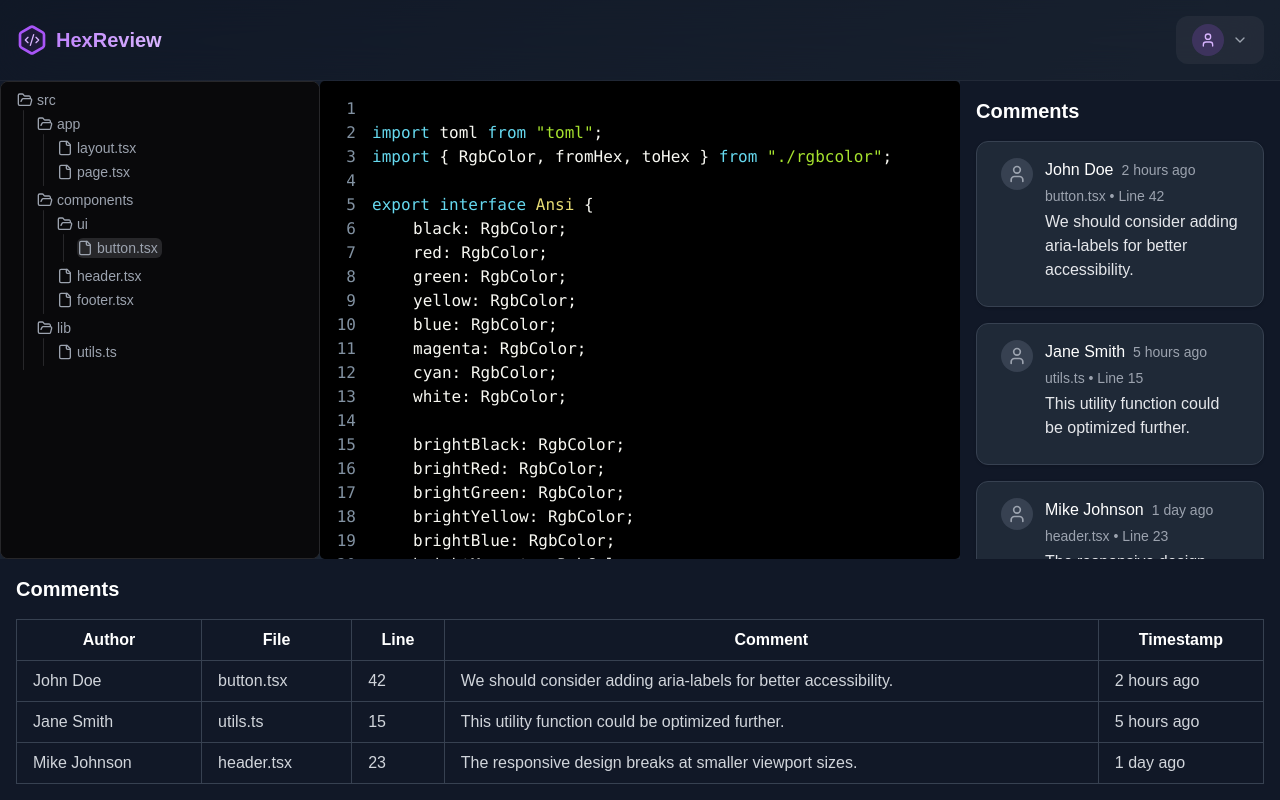
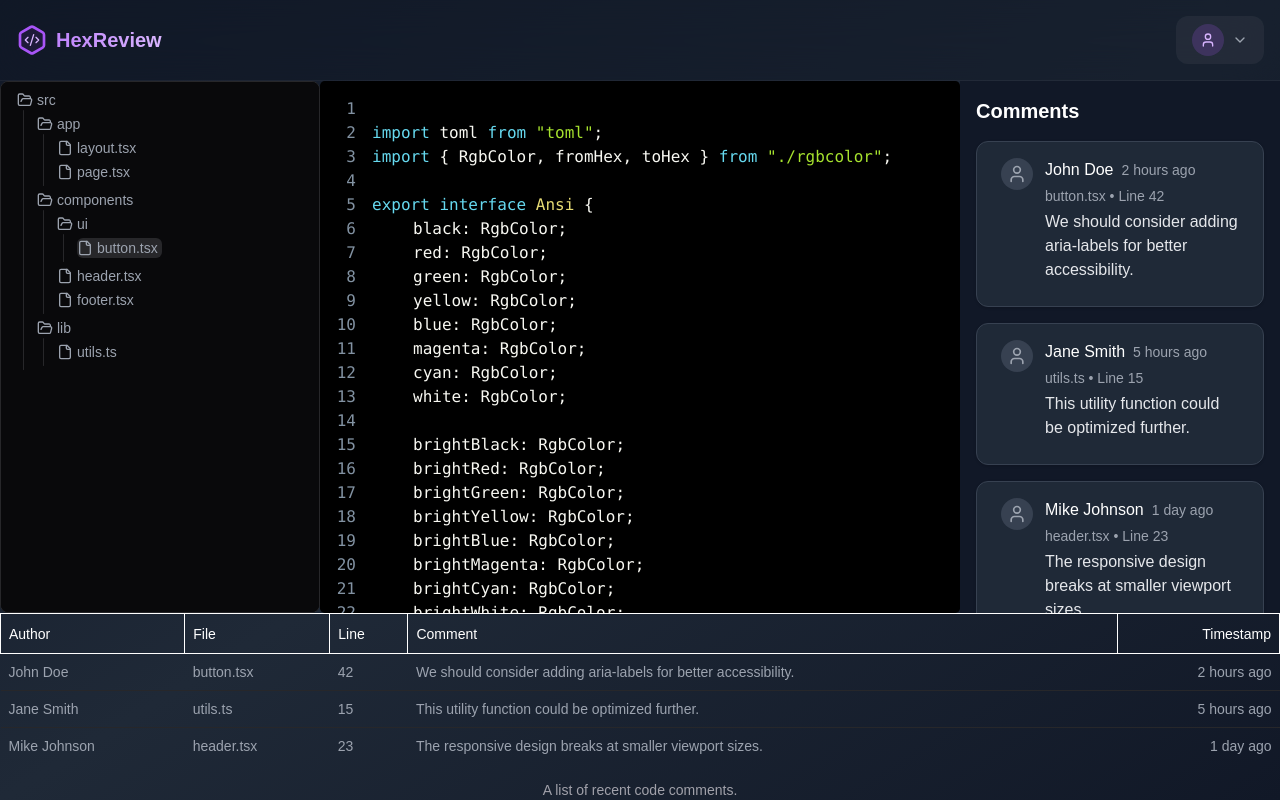
Before and after one commit to seasonedfish/hexreview, a Next.js app: page /projects/1 in a window 1280 px wide. Built offline with nearby package versions, Linux system fonts and the light colour scheme.

Commit message:
constructed a new table UI for project page

```diff
--- a/components/ui/BottomCommentsSection.tsx
+++ b/components/ui/BottomCommentsSection.tsx
@@ -1,14 +1,21 @@
-import React from "react";
+import {
+  Table,
+  TableBody,
+  TableCaption,
+  TableCell,
+  TableFooter,
+  TableHead,
+  TableHeader,
+  TableRow,
+} from "@/components/ui/table";
 
-const BottomCommentsSection = () => {
 const comments = [
   {
     id: 1,
     author: "John Doe",
     fileName: "button.tsx",
     lineNumber: 42,
-      content:
-        "We should consider adding aria-labels for better accessibility.",
+    content: "We should consider adding aria-labels for better accessibility.",
     timestamp: "2 hours ago",
   },
   {
@@ -29,53 +36,38 @@
   },
 ];
 
+export function BottomCommentsSection() {
   return (
-    <div className="w-full bg-gray-900 p-4">
-      <h2 className="text-xl font-bold mb-4 text-white">Comments</h2>
-      <table className="min-w-full table-auto border-collapse">
-        <thead>
-          <tr>
-            <th className="px-4 py-2 border border-gray-700 text-white">
+    <Table>
+      <TableCaption>A list of recent code comments.</TableCaption>
+      <TableHeader>
+        <TableRow>
+          <TableHead className="text-white border border-white">
             Author
-            </th>
-            <th className="px-4 py-2 border border-gray-700 text-white">
-              File
-            </th>
-            <th className="px-4 py-2 border border-gray-700 text-white">
-              Line
-            </th>
-            <th className="px-4 py-2 border border-gray-700 text-white">
+          </TableHead>
+          <TableHead className="text-white border border-white">File</TableHead>
+          <TableHead className="text-white border border-white">Line</TableHead>
+          <TableHead className="text-white border border-white">
             Comment
-            </th>
-            <th className="px-4 py-2 border border-gray-700 text-white">
+          </TableHead>
+          <TableHead className="text-right text-white border border-white">
             Timestamp
-            </th>
-          </tr>
-        </thead>
-        <tbody>
+          </TableHead>
+        </TableRow>
+      </TableHeader>
+      <TableBody>
         {comments.map((comment) => (
-            <tr key={comment.id}>
-              <td className="px-4 py-2 border border-gray-700 text-gray-300">
-                {comment.author}
-              </td>
-              <td className="px-4 py-2 border border-gray-700 text-gray-300">
-                {comment.fileName}
-              </td>
-              <td className="px-4 py-2 border border-gray-700 text-gray-300">
-                {comment.lineNumber}
-              </td>
-              <td className="px-4 py-2 border border-gray-700 text-gray-300">
-                {comment.content}
-              </td>
-              <td className="px-4 py-2 border border-gray-700 text-gray-300">
-                {comment.timestamp}
-              </td>
-            </tr>
+          <TableRow key={comment.id}>
+            <TableCell className="font-medium">{comment.author}</TableCell>
+            <TableCell>{comment.fileName}</TableCell>
+            <TableCell>{comment.lineNumber}</TableCell>
+            <TableCell>{comment.content}</TableCell>
+            <TableCell className="text-right">{comment.timestamp}</TableCell>
+          </TableRow>
         ))}
-        </tbody>
-      </table>
-    </div>
+      </TableBody>
+    </Table>
   );
-};
+}
 
 export default BottomCommentsSection;
--- /dev/null
+++ b/components/ui/table.tsx
@@ -0,0 +1,120 @@
+import * as React from "react";
+
+import { cn } from "@/lib/utils";
+
+const Table = React.forwardRef<
+  HTMLTableElement,
+  React.HTMLAttributes<HTMLTableElement>
+>(({ className, ...props }, ref) => (
+  <div className="relative w-full overflow-auto">
+    <table
+      ref={ref}
+      className={cn("w-full caption-bottom text-sm", className)}
+      {...props}
+    />
+  </div>
+));
+Table.displayName = "Table";
+
+const TableHeader = React.forwardRef<
+  HTMLTableSectionElement,
+  React.HTMLAttributes<HTMLTableSectionElement>
+>(({ className, ...props }, ref) => (
+  <thead ref={ref} className={cn("[&_tr]:border-b", className)} {...props} />
+));
+TableHeader.displayName = "TableHeader";
+
+const TableBody = React.forwardRef<
+  HTMLTableSectionElement,
+  React.HTMLAttributes<HTMLTableSectionElement>
+>(({ className, ...props }, ref) => (
+  <tbody
+    ref={ref}
+    className={cn("[&_tr:last-child]:border-0", className)}
+    {...props}
+  />
+));
+TableBody.displayName = "TableBody";
+
+const TableFooter = React.forwardRef<
+  HTMLTableSectionElement,
+  React.HTMLAttributes<HTMLTableSectionElement>
+>(({ className, ...props }, ref) => (
+  <tfoot
+    ref={ref}
+    className={cn(
+      "border-t bg-muted/50 font-medium [&>tr]:last:border-b-0",
+      className
+    )}
+    {...props}
+  />
+));
+TableFooter.displayName = "TableFooter";
+
+const TableRow = React.forwardRef<
+  HTMLTableRowElement,
+  React.HTMLAttributes<HTMLTableRowElement>
+>(({ className, ...props }, ref) => (
+  <tr
+    ref={ref}
+    className={cn(
+      "border-b transition-colors hover:bg-muted/50 data-[state=selected]:bg-muted",
+      className
+    )}
+    {...props}
+  />
+));
+TableRow.displayName = "TableRow";
+
+const TableHead = React.forwardRef<
+  HTMLTableCellElement,
+  React.ThHTMLAttributes<HTMLTableCellElement>
+>(({ className, ...props }, ref) => (
+  <th
+    ref={ref}
+    className={cn(
+      "h-10 px-2 text-left align-middle font-medium text-muted-foreground [&:has([role=checkbox])]:pr-0 [&>[role=checkbox]]:translate-y-[2px]",
+      className
+    )}
+    {...props}
+  />
+));
+TableHead.displayName = "TableHead";
+
+const TableCell = React.forwardRef<
+  HTMLTableCellElement,
+  React.TdHTMLAttributes<HTMLTableCellElement>
+>(({ className, ...props }, ref) => (
+  <td
+    ref={ref}
+    className={cn(
+      "p-2 align-middle [&:has([role=checkbox])]:pr-0 [&>[role=checkbox]]:translate-y-[2px]",
+      className
+    )}
+    {...props}
+  />
+));
+TableCell.displayName = "TableCell";
+
+const TableCaption = React.forwardRef<
+  HTMLTableCaptionElement,
+  React.HTMLAttributes<HTMLTableCaptionElement>
+>(({ className, ...props }, ref) => (
+  <caption
+    ref={ref}
+    className={cn("mt-4 text-sm text-muted-foreground", className)}
+    {...props}
+  />
+));
+TableCaption.displayName = "TableCaption";
+
+export {
+  Table,
+  TableHeader,
+  TableBody,
+  TableFooter,
+  TableHead,
+  TableRow,
+  TableCell,
+  TableCaption,
+};
```
Lines whose indentation alone changed are shown as unchanged.
